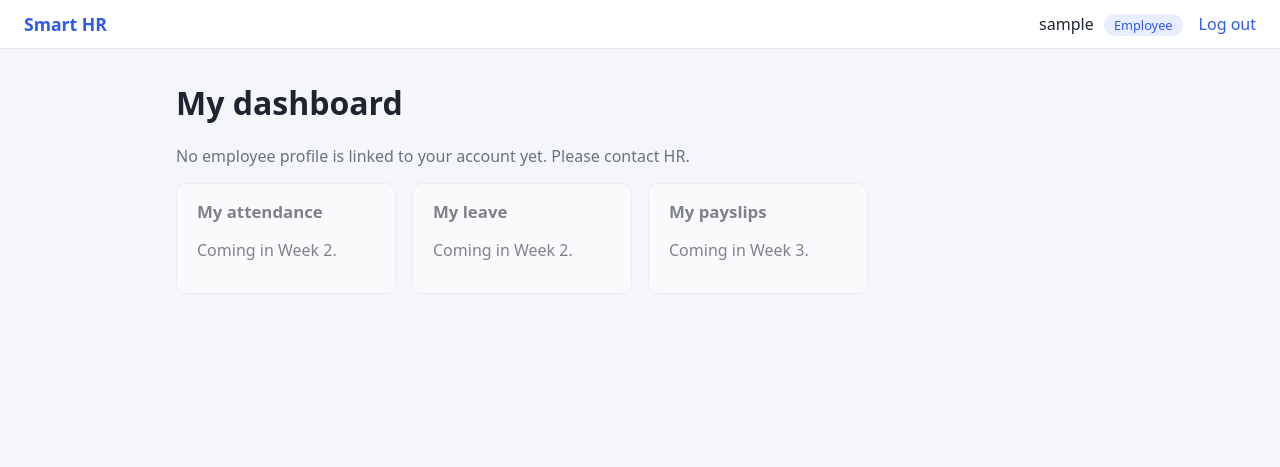
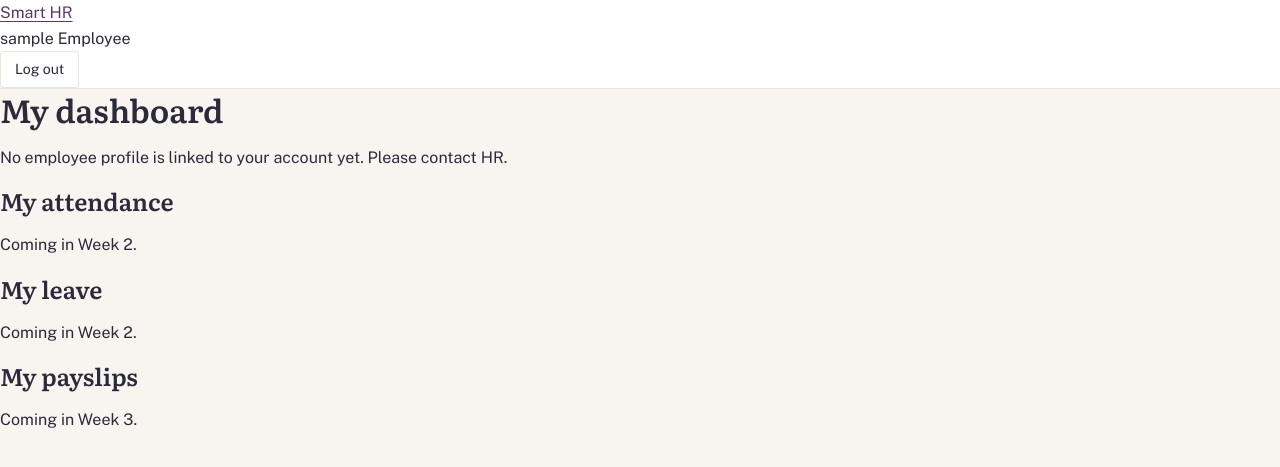
Before and after one commit to lakshmiprasanna-85/smart-hr-employee-management-system, a Django app: page /dashboard/employee/ in a window 1280 px wide. Shown: the top 467 px of the page. Run offline with Django 5.2, Linux system fonts and the light colour scheme; the visitor is signed in with stand-in values (Sample User, id 1); data that the repository does not hold is empty.

Commit message:
style(ui): add soft cream and plum theme with bundled fonts

```diff
--- a/static/css/style.css
+++ b/static/css/style.css
@@ -1,23 +1,107 @@
-:root { --bg:#f5f6fa; --fg:#1f2430; --muted:#6b7280; --brand:#2f5bea; --card:#fff; --border:#e2e5ee; }
-* { box-sizing: border-box; }
-body { margin:0; font-family: system-ui, -apple-system, "Segoe UI", Roboto, sans-serif; background:var(--bg); color:var(--fg); }
-.topbar { display:flex; justify-content:space-between; align-items:center; padding:12px 24px; background:var(--card); border-bottom:1px solid var(--border); }
-.topbar-right { display:flex; gap:16px; align-items:center; }
-.brand { font-weight:700; color:var(--brand); text-decoration:none; font-size:1.1rem; }
-.badge { background:#e8edff; color:var(--brand); border-radius:999px; padding:2px 10px; font-size:.8rem; margin-left:6px; }
-.container { max-width:960px; margin:32px auto; padding:0 16px; }
-.muted { color:var(--muted); }
-.grid { display:grid; grid-template-columns:repeat(auto-fill,minmax(220px,1fr)); gap:16px; margin-top:16px; }
-.card { background:var(--card); border:1px solid var(--border); border-radius:10px; padding:16px 20px; color:inherit; text-decoration:none; display:block; }
-a.card:hover { border-color:var(--brand); }
-.card.disabled { opacity:.55; }
-.card.narrow { max-width:380px; margin:48px auto; }
-.card h2 { margin:0 0 6px; font-size:1.05rem; }
-form label { display:block; margin:12px 0 4px; font-size:.9rem; }
-form input[type=text], form input[type=password] { width:100%; padding:8px 10px; border:1px solid var(--border); border-radius:6px; }
-.button { margin-top:16px; background:var(--brand); color:#fff; border:0; padding:9px 18px; border-radius:6px; cursor:pointer; }
-.link-button { background:none; border:0; color:var(--brand); cursor:pointer; padding:0; font:inherit; }
-.error { color:#b42318; }
-.message { background:#eef6ff; border:1px solid #cfe3ff; padding:8px 12px; border-radius:6px; }
-table { width:100%; border-collapse:collapse; margin-top:8px; }
-th, td { text-align:left; padding:8px; border-bottom:1px solid var(--border); }
+/* Smart HR - soft, warm and calm: cream background, white cards, dusty plum accent. */
+@font-face{font-family:"Literata";src:url("../fonts/literata-latin-wght-normal.woff2") format("woff2");font-weight:200 900;font-display:swap}
+@font-face{font-family:"Public Sans";src:url("../fonts/public-sans-latin-wght-normal.woff2") format("woff2");font-weight:100 900;font-display:swap}
+
+:root{
+  --bg:#f8f5f1; --card:#fff; --ink:#2b2a3a; --ink-2:#6a6879; --line:#ebe5de;
+  --plum:#6f4a7e; --plum-dark:#58396a; --plum-soft:#efe6f2;
+  --blush:#f8e5df; --sand:#f5ecd9; --mist:#e5e8f4;
+  --ok:#2f6f5e; --ok-bg:#dff0ea; --warn:#8a5a14; --warn-bg:#f8ecd2;
+  --serif:"Literata",Georgia,serif;
+  --sans:"Public Sans",system-ui,-apple-system,"Segoe UI",sans-serif;
+  --shadow:none;
+}
+*{box-sizing:border-box}
+html{-webkit-text-size-adjust:100%}
+body{margin:0;background:var(--bg);color:var(--ink);font:16px/1.6 var(--sans)}
+a{color:var(--plum-dark);text-underline-offset:3px}
+:focus-visible{outline:3px solid var(--plum);outline-offset:2px;border-radius:3px}
+h1,h2,h3{font-family:var(--serif);font-weight:600;line-height:1.25;margin:0}
+
+/* Top bar */
+.topbar{background:var(--card);border-bottom:1px solid var(--line);position:sticky;top:0;z-index:5}
+.topbar-in{max-width:1080px;margin:0 auto;padding:12px 24px;display:flex;align-items:center;gap:28px}
+.wordmark{display:flex;align-items:center;gap:10px;font-family:var(--serif);font-weight:700;font-size:1.2rem;color:var(--ink);text-decoration:none}
+.logo{width:30px;height:30px;border-radius:3px;background:var(--plum);color:#fff;display:grid;place-items:center;font:700 .8rem var(--sans);letter-spacing:.02em}
+.topbar nav{display:flex;gap:4px}
+.topbar nav a{color:var(--ink-2);text-decoration:none;padding:7px 14px;border-radius:3px;font-size:.93rem;font-weight:500}
+.topbar nav a:hover{background:var(--plum-soft);color:var(--plum-dark)}
+.topbar nav a[aria-current="page"]{background:var(--plum-soft);color:var(--plum-dark);font-weight:600}
+.me{margin-left:auto;display:flex;align-items:center;gap:12px}
+.avatar{width:36px;height:36px;border-radius:50%;background:var(--blush);color:var(--plum-dark);display:grid;place-items:center;font-weight:700;font-size:.85rem}
+.me-text{line-height:1.25;font-size:.88rem}
+.me-text b{display:block}
+.me-text span{color:var(--ink-2)}
+.link-button{background:none;border:1px solid var(--line);border-radius:3px;padding:6px 14px;font:inherit;font-size:.88rem;color:var(--ink);cursor:pointer}
+.link-button:hover{background:var(--plum-soft);border-color:var(--plum-soft)}
+
+.page{max-width:1080px;margin:0 auto;padding:40px 24px 80px}
+.message{background:var(--ok-bg);color:var(--ok);padding:12px 16px;border-radius:3px;margin:0 0 24px}
+
+/* Hero */
+.hero{background:linear-gradient(135deg,var(--blush),var(--sand));border-radius:3px;padding:clamp(24px,4vw,44px)}
+.eyebrow{display:inline-block;font-size:.76rem;font-weight:700;letter-spacing:.08em;text-transform:uppercase;color:var(--plum-dark);background:rgba(255,255,255,.7);padding:4px 12px;border-radius:3px;margin:0 0 14px}
+.hero h1{font-size:clamp(1.8rem,4vw,2.5rem);letter-spacing:-.01em}
+.lede{color:var(--ink-2);margin:10px 0 0;max-width:56ch}
+.facts{display:flex;flex-wrap:wrap;gap:12px;margin:22px 0 0;padding:0}
+.facts div{background:rgba(255,255,255,.75);border-radius:3px;padding:10px 16px;min-width:130px}
+.facts dt{font-size:.72rem;text-transform:uppercase;letter-spacing:.08em;color:var(--ink-2)}
+.facts dd{margin:0;font-weight:600}
+
+/* Tiles */
+.tiles{list-style:none;margin:28px 0 0;padding:0;display:grid;grid-template-columns:repeat(auto-fill,minmax(220px,1fr));gap:18px}
+.tile{border-top:3px solid var(--plum);display:flex;flex-direction:column;gap:6px;height:100%;padding:22px;background:var(--card);border:1px solid var(--line);border-radius:3px;box-shadow:var(--shadow);color:inherit;text-decoration:none;transition:border-color .15s,background .15s}
+a.tile:hover{border-color:var(--plum);background:#fffdfb}
+.chip{width:40px;height:40px;border-radius:3px;display:grid;place-items:center;font:600 .95rem var(--serif);color:var(--plum-dark);background:var(--blush);margin-bottom:10px}
+.tiles li:nth-child(3n+2) .chip{background:var(--mist)}
+.tiles li:nth-child(3n+3) .chip{background:var(--sand)}
+.tile h2{font-size:1.1rem}
+.tile p{margin:0;color:var(--ink-2);font-size:.93rem}
+.go{margin-top:auto;padding-top:12px;color:var(--plum);font-weight:600;font-size:.9rem}
+.tile.is-later{background:transparent;border:1.5px dashed #d8d0c6;border-top:1.5px dashed #d8d0c6;box-shadow:none}
+.tile.is-later h2{color:var(--ink-2)}
+.pill{display:inline-block;align-self:flex-start;margin-top:auto;font-size:.76rem;font-weight:600;padding:3px 12px;border-radius:3px;background:#ece7e1;color:var(--ink-2)}
+.pill.open{background:var(--ok-bg);color:var(--ok)}
+.pill.closed{background:var(--warn-bg);color:var(--warn)}
+
+/* Card + table */
+.panel{background:var(--card);border:1px solid var(--line);border-radius:3px;box-shadow:var(--shadow);padding:8px 26px 22px;margin-top:28px}
+.panel h2{font-size:1.1rem;padding:18px 0 6px}
+.table-wrap{overflow-x:auto}
+table{width:100%;border-collapse:collapse;margin-top:6px}
+th{font-size:.74rem;text-transform:uppercase;letter-spacing:.08em;color:var(--ink-2);text-align:left;padding:10px 12px 10px 0;border-bottom:1px solid var(--line);font-weight:600}
+td{padding:14px 12px 14px 0;border-bottom:1px solid var(--line)}
+tr:last-child td{border-bottom:0}
+td:first-child{font-weight:600}
+.empty{color:var(--ink-2);padding:20px 0 8px;margin:0}
+.note{font-size:.9rem;color:var(--ink-2);margin:12px 0 0}
+
+/* Login */
+.auth{display:grid;grid-template-columns:1.05fr 1fr;min-height:100vh}
+.auth-side{background:linear-gradient(160deg,var(--blush),var(--sand));padding:clamp(28px,6vw,72px);display:flex;flex-direction:column;justify-content:space-between;gap:32px}
+.auth-side h1{font-size:clamp(2.1rem,4.6vw,3.3rem);letter-spacing:-.02em;max-width:13ch}
+.auth-side h1 em{color:var(--plum);font-style:italic}
+.auth-side p{color:var(--ink-2);max-width:38ch;margin:16px 0 0}
+.auth-form{display:flex;align-items:center;justify-content:center;padding:clamp(24px,6vw,72px)}
+.auth-card{width:100%;max-width:400px;background:var(--card);border:1px solid var(--line);border-radius:3px;box-shadow:var(--shadow);padding:34px 32px}
+.auth-card h2{font-size:1.5rem;margin-bottom:6px}
+.auth-card .muted{color:var(--ink-2);margin:0 0 8px;font-size:.93rem}
+label{display:block;font-weight:600;font-size:.88rem;margin:18px 0 6px}
+input[type=text],input[type=password]{width:100%;padding:12px 14px;font:inherit;background:#fcfaf8;color:var(--ink);border:1.5px solid #d9d2ca;border-radius:3px}
+input:focus{outline:3px solid var(--plum-soft);border-color:var(--plum)}
+.button{display:inline-block;width:100%;margin-top:26px;padding:13px 22px;font:inherit;font-weight:600;text-align:center;background:var(--plum);color:#fff;border:0;border-radius:3px;cursor:pointer;text-decoration:none}
+.button:hover{background:var(--plum-dark);color:#fff}
+.error{background:#fbe4e1;color:#8a2a1f;padding:10px 14px;border-radius:3px;margin:14px 0 0;font-size:.93rem}
+.denied{max-width:520px;margin:40px auto;text-align:center;background:var(--card);border:1px solid var(--line);border-radius:3px;box-shadow:var(--shadow);padding:44px 32px}
+.denied .button{width:auto}
+
+@media (max-width:760px){
+  .topbar-in{flex-wrap:wrap;gap:10px 16px;padding:12px 16px}
+  .topbar nav{order:3;width:100%;overflow-x:auto}
+  .me-text{display:none}
+  .page{padding:24px 16px 60px}
+  .auth{grid-template-columns:1fr}
+  .auth-side{min-height:220px}
+  .panel{padding:4px 18px 18px}
+}
+@media (prefers-reduced-motion:reduce){*{transition:none!important}}
```
Also changed, not shown: static/fonts/literata-latin-wght-normal.woff2 (added), static/fonts/public-sans-latin-wght-normal.woff2 (added).
